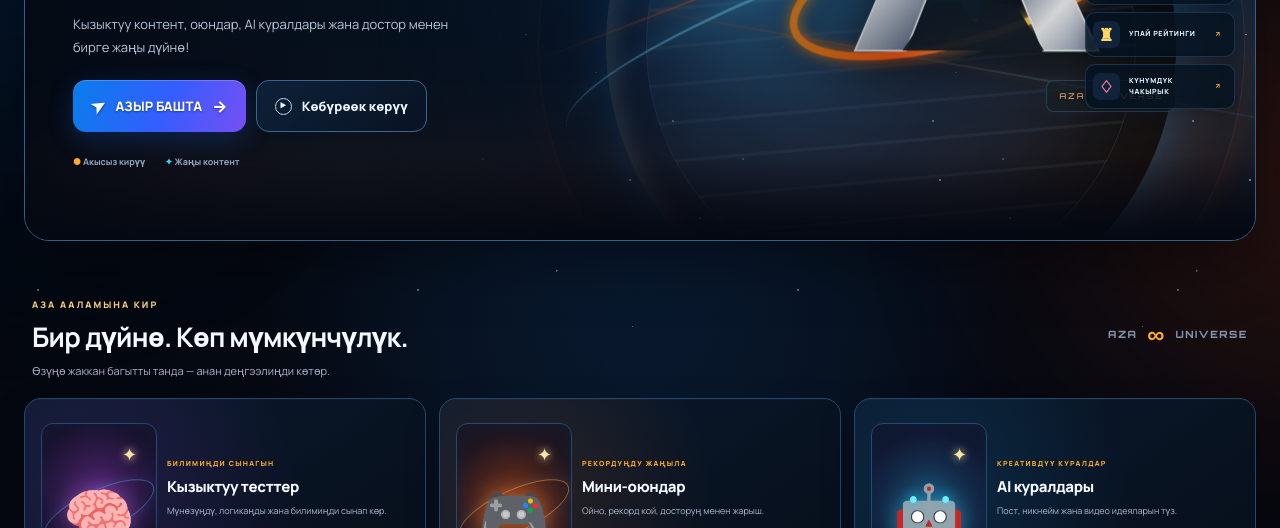
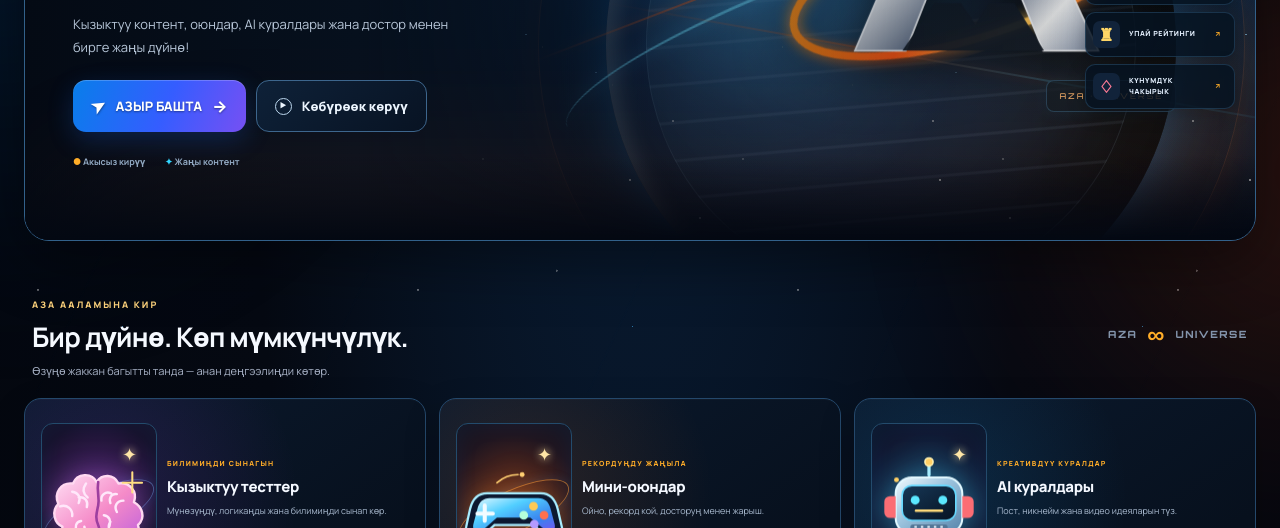
Before and after one commit to azauniverse/azauniverse, a plain HTML site: page index.html in a window 1280 px wide. Shown: the part 408-936 px from the top of the page. Drawn offline with nearby package versions, Linux system fonts and the light colour scheme; no server answers.

Commit message:
Update index.html

```diff
--- a/index.html
+++ b/index.html
@@ -10,6 +10,7 @@
   <link rel="stylesheet" href="styles.css">
   <link rel="stylesheet" href="cosmic-premium.css">
   <link rel="stylesheet" href="category-icons-style.css">
+  <link rel="stylesheet" href="home-icon-polish.css">
 </head>
 <body>
   <div class="space-noise" aria-hidden="true"></div>
```
